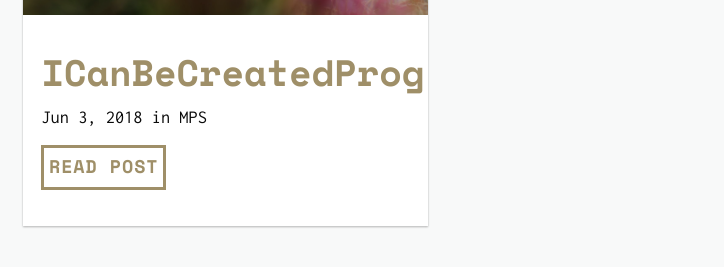
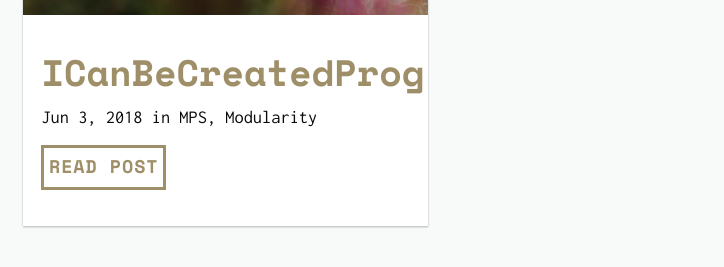
Before and after one commit to farcasia/ana.sutii.github.io, a Jekyll site: the page built from archive.html, in a window 1280 px wide. Shown: the part 350-617 px from the top of the page, without its empty margins (0-724 px from the left). Built offline with Jekyll 4.4.1, drawn with Linux system fonts in a browser that asks for light colours; nearby versions of some CDN libraries; some of the changed lines change nothing that is shown.

Commit message:
Last modifications before adding content

```diff
--- a/_config.yml
+++ b/_config.yml
@@ -6,18 +6,18 @@
 google_analytics:
 
 # SEO settings
-title: Ana Sutii blogs
+title: Ana Sutii's blogs
 description: Personal blog website of Ana Sutii
 url: "https://farcasia.github.io/"
-twitter_username: a_farcasi
+twitter_username: https://twitter.com/a_farcasi
 default_img:
 
 # Profile settings
 name: Ana Maria Sutii
-profile_img:
-profile:
+profile_img: /assets/img/IMG_6239.JPG
+profile: Ana Maria Sutii
 social:
-  github: farcasia
+  github: https://github.com/farcasia
 
 # Build settings
 exclude: ["_screenshots", "Gemfile", "Gemfile.lock", "LICENSE.txt", "README.md"]
--- a/_posts/2016-02-19-craft-beer.markdown
+++ b/_posts/2018-06-03-icanbecreatedprog.markdown
@@ -4,6 +4,7 @@
 date: 2018-06-3
 categories:
   - MPS
+  - Modularity
 description:
 image: /assets/img/IMG_6414.JPG
 image-sm: /assets/img/IMG_6414.JPG
```
Also changed, not shown: assets/img/IMG_6239.JPG (added).
